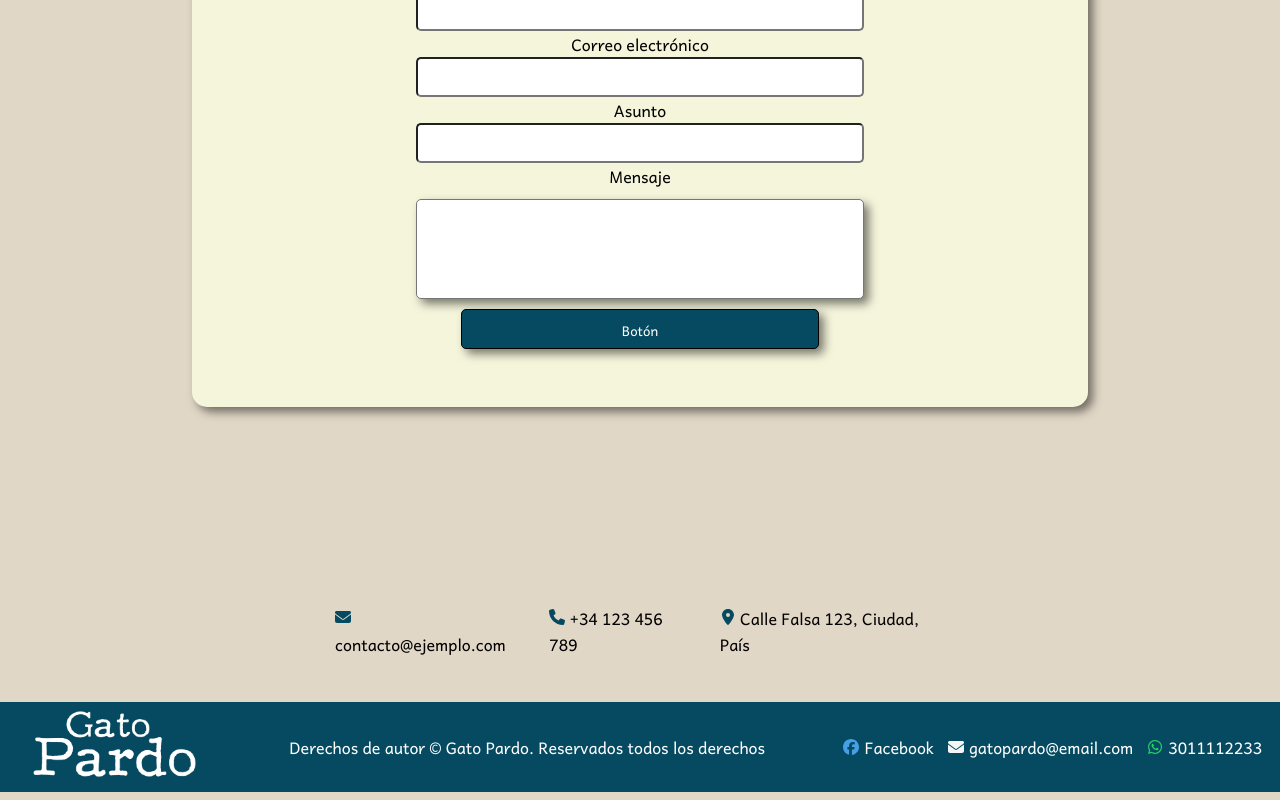
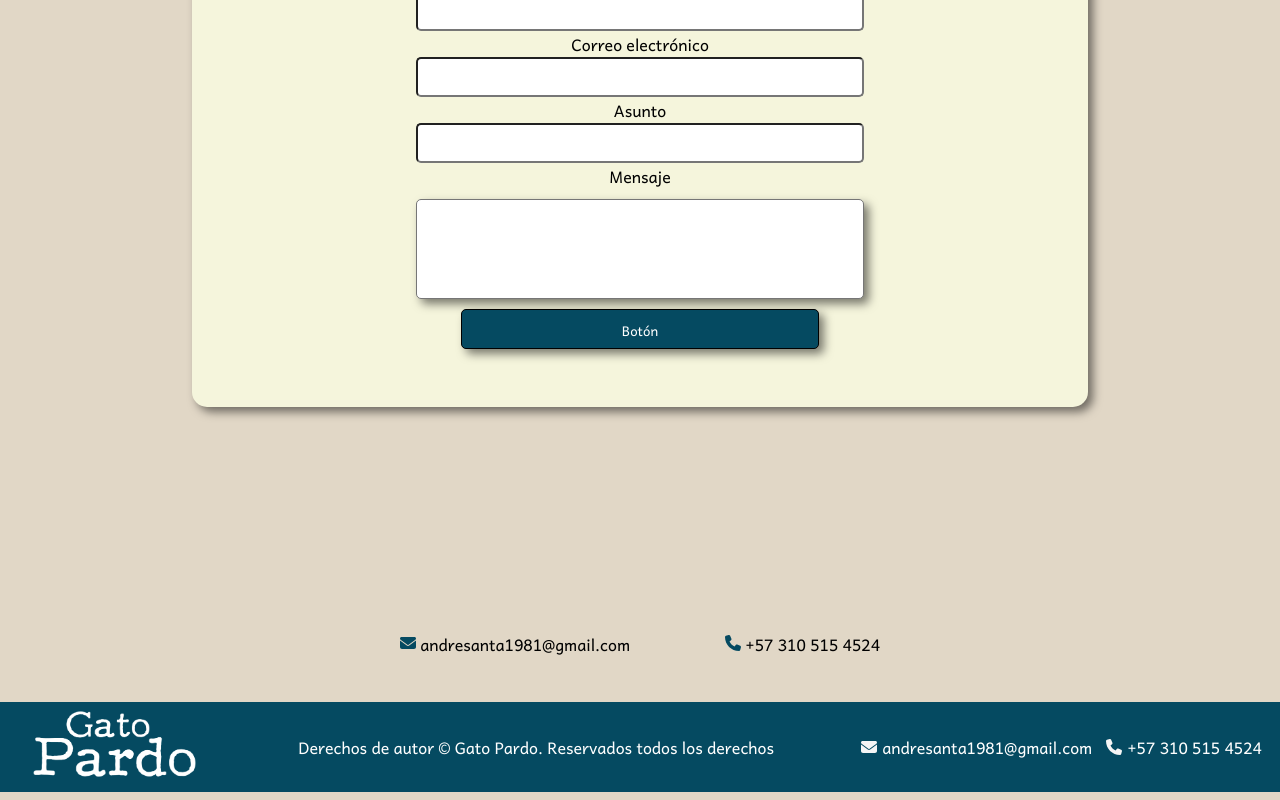
Before and after one commit to CASanchezc5/proyecto-integrador-web2-gatopardo, a React (Vite) app: page /contact in a window 1280 px wide. Shown: the part 246-1046 px from the top of the page. Built offline with nearby package versions, Linux system fonts and the light colour scheme.

Commit message:
se agrego numero y correo a iconos de footer y contact

```diff
--- a/src/components/Footer.jsx
+++ b/src/components/Footer.jsx
@@ -1,5 +1,5 @@
 import './Footer.css'
-import { FaFacebook, FaEnvelope , FaWhatsapp } from "react-icons/fa6";
+import { FaFacebook, FaEnvelope , FaPhone } from "react-icons/fa6";
 
 
 const Footer = () => {
@@ -9,9 +9,9 @@ const Footer = () => {
         <span><img src="public/logito-gato-pardo-10.png" alt="" /></span>
         <span>Derechos de autor &copy; Gato Pardo. Reservados todos los derechos</span>
         <span className='links-footer'>
-          <a href=""><FaFacebook color='#45a0e6' className='icon' />Facebook</a>
-          <a href=""><FaEnvelope color="#F5F5F5" className='icon' />gatopardo@email.com</a>
-          <a href=""><FaWhatsapp color='#25D366' className='icon' />3011112233</a>
+          {/* <a href=""><FaFacebook color='#45a0e6' className='icon' />Facebook</a> */}
+          <a href=""><FaEnvelope color="#F5F5F5" className='icon' />andresanta1981@gmail.com</a>
+          <a href=""><FaPhone color='#F5F5F5' className='icon' />+57 310 515 4524</a>
         </span>
       </footer>
     </div>
--- a/src/pages/Contact.css
+++ b/src/pages/Contact.css
@@ -64,7 +64,8 @@
   display: flex;
   position: absolute;
   bottom: 30px;
-
+  display: flex;
+  justify-content: space-evenly;
 }
 
 .contact-info p{
--- a/src/pages/Contact.jsx
+++ b/src/pages/Contact.jsx
@@ -28,9 +28,9 @@ function Contact() {
         </form>
 
         <div className="contact-info">
-          <p><FaEnvelope color="#054a61" /> contacto@ejemplo.com</p>
-          <p><FaPhone color="#054a61" /> +34 123 456 789</p>
-          <p><FaLocationDot color="#054a61" /> Calle Falsa 123, Ciudad, País</p>
+          <p><FaEnvelope color="#054a61" /> andresanta1981@gmail.com</p>
+          <p><FaPhone color="#054a61" /> +57 310 515 4524</p>
+          {/* <p><FaLocationDot color="#054a61" /> Calle Falsa 123, Ciudad, País</p> */}
         </div>
       </section>
       <Footer />
```
